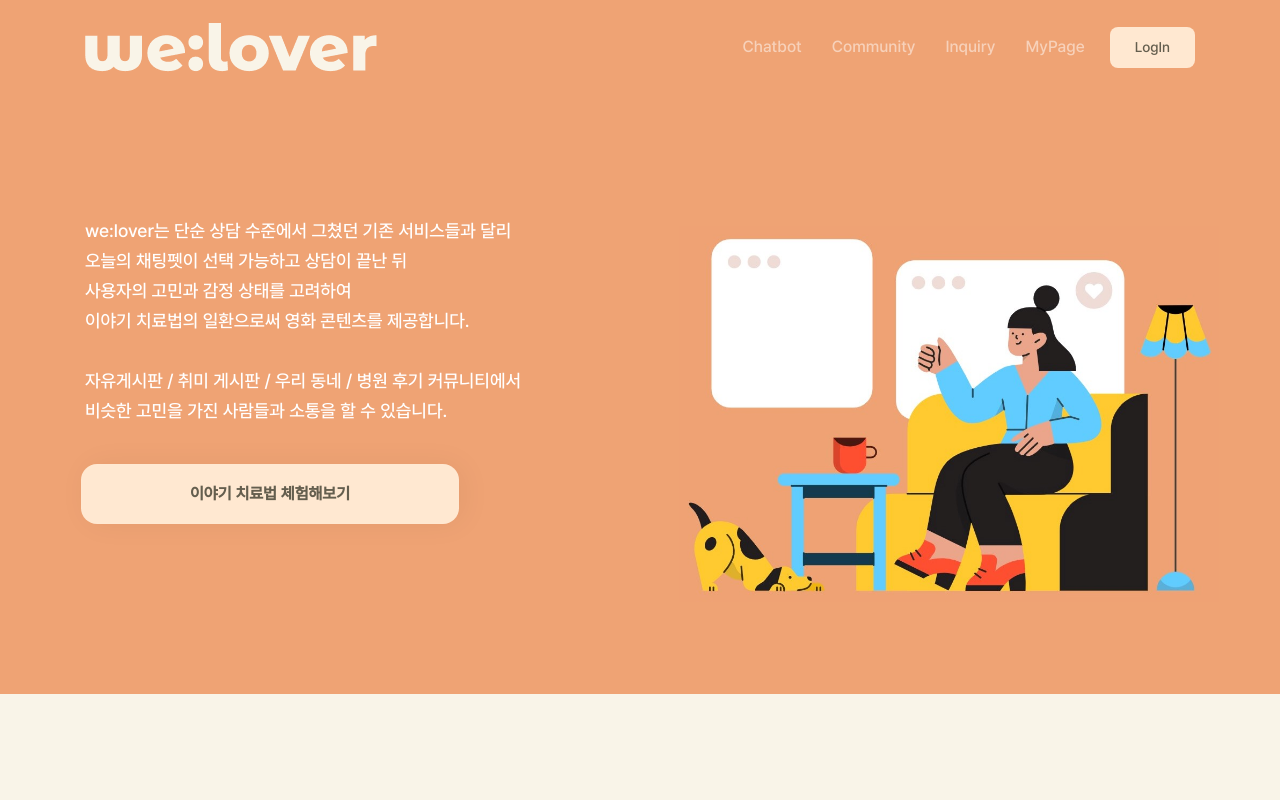
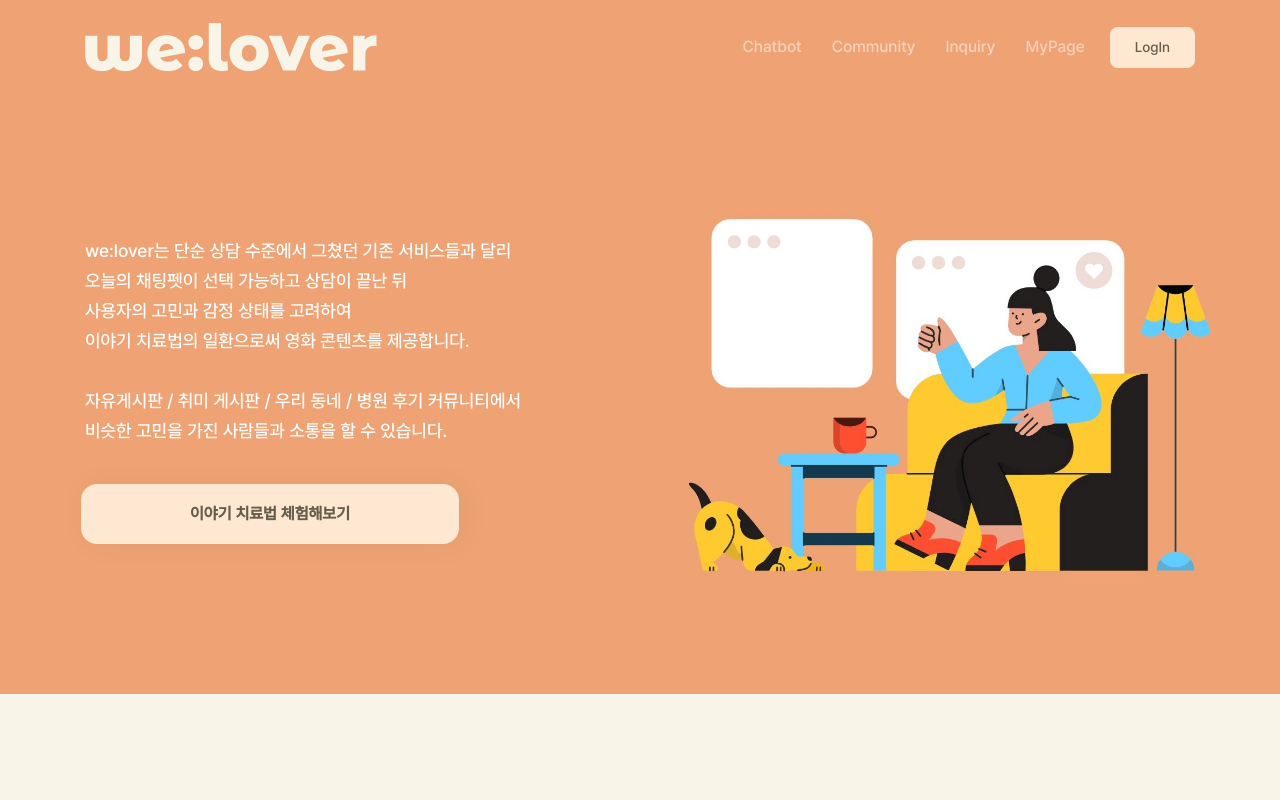
Before and after one commit to DSHanul2023/Hanul-Front, a Next.js app: page / in a window 1280 px wide. Shown: the top 800 px of the page. Built offline with nearby package versions, Linux system fonts and the light colour scheme; a web font is replaced by a local one.

Commit message:
1차 수정

```diff
--- a/components/banner/Banner2.js
+++ b/components/banner/Banner2.js
@@ -18,7 +18,7 @@ const Banner2 = () => {
         <Row>
           <Col lg="6" md="6">
 
-            <h5 className="subtitle font-light">
+          <h5 className="subtitle font-light">
             <br/>
             we:lover는 단순 상담 수준에서 그쳤던 기존 서비스들과 달리<br/>
             오늘의 채팅펫이 선택 가능하고 상담이 끝난 뒤<br/>
@@ -37,7 +37,7 @@ const Banner2 = () => {
             </button>
           </Col>
           <Col lg="6" md="6">
-          <Image src={bannerimg} alt="hero banner" className="m-t-40 ml-4"
+          <Image src={bannerimg} alt="hero banner" className="ml-4"
           style={{ width: '100%', height: 'auto' }} />
 
           </Col>
--- a/components/custom/sections/petcomponent.js
+++ b/components/custom/sections/petcomponent.js
@@ -76,7 +76,7 @@ const PetComponent = () => {
                 </div>
                 </div>
             </Container>
-            <div className="text-center"style={{ marginBottom: "40px" }}>
+            <div className="text-center"style={{ marginTop: "40px", marginBottom: "40px" }}>
                 <Image
                     src={signupimage}
                     alt="Signup"
```
